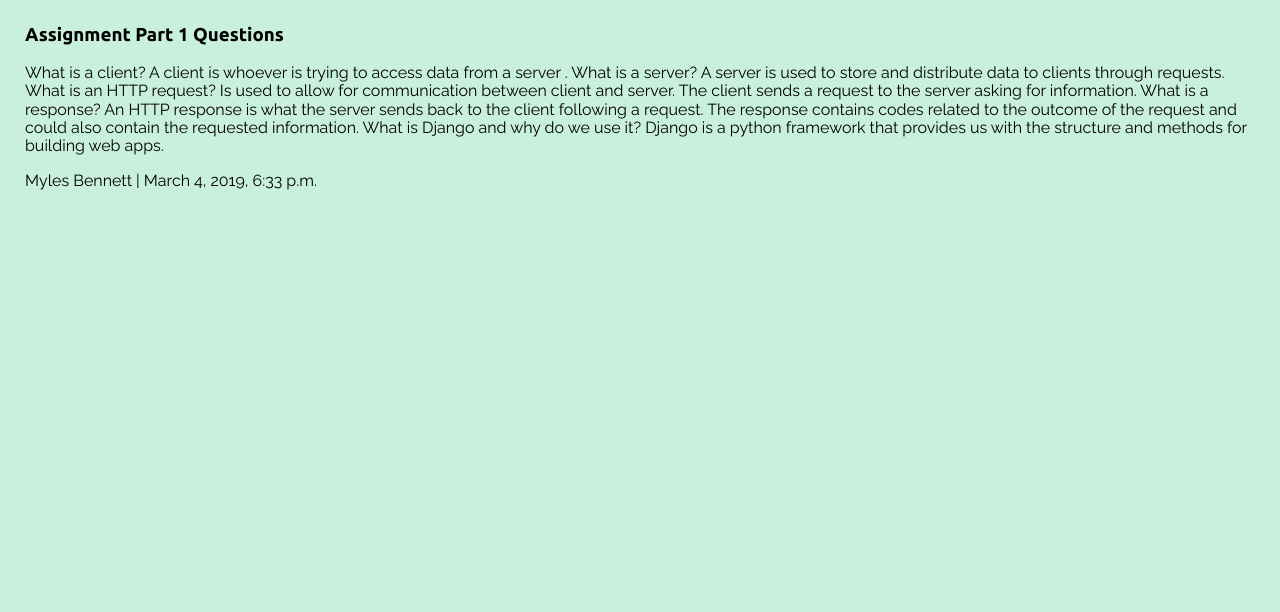
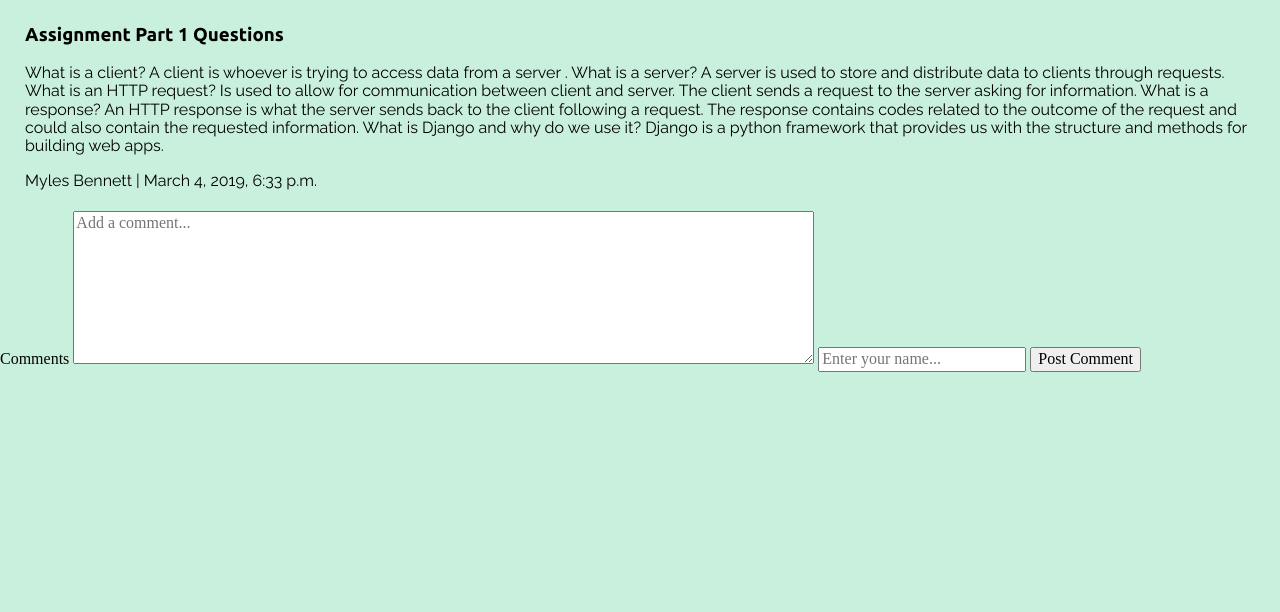
Before and after one commit to mylessbennett/django_blog, a Django app: page /post/1 in a window 1280 px wide. Shown: the part 82-694 px from the top of the page. Run offline with Django 3.2, Linux system fonts and the light colour scheme; data comes from the database, SQL or seed files in the repository; both versions use the stored data as it was after the commit.

Commit message:
made migrations for Comment model/ added comment section to blog post template

```diff
--- a/blog/admin.py
+++ b/blog/admin.py
@@ -1,5 +1,6 @@
 from django.contrib import admin
-from blog.models import Article
+from blog.models import Article, Comment
 
 
 admin.site.register(Article)
+admin.site.register(Comment)
--- a/blog/models.py
+++ b/blog/models.py
@@ -10,3 +10,10 @@ class Article(models.Model):
 
     def __str__(self):
         return self.title
+
+
+class Comment(models.Model):
+    user_name = models.CharField(max_length=255)
+    message = models.TextField()
+    created_date = models.DateTimeField(auto_now_add=True)
+    blog_post = models.ForeignKey(Article, on_delete=models.CASCADE, related_name='comments')
--- a/blog/static/css/main.css
+++ b/blog/static/css/main.css
@@ -38,7 +38,7 @@ a {
 
 footer {
   background-color: #0C4B33;
-  position: absolute;
+  position: fixed;
   bottom: 0;
   color: white;
   font-family: 'Ubuntu', sans-serif;
@@ -60,3 +60,7 @@ footer {
 .post_content {
     padding: 5px 25px;
 }
+
+.post_link:hover {
+  background-color: #9CDBBD;
+}
--- a/blog/templates/blog_post.html
+++ b/blog/templates/blog_post.html
@@ -5,4 +5,20 @@
     <p>{{article.body}}</p>
     <p>{{article.author}} | {{article.published_date}}</p>
   </article>
+  <article class="comment_section">
+    <form class="" action="{% url 'create_comment' %}" method="post">
+      {% csrf_token %}
+
+      <label for="comment_message">Comments</label>
+      <textarea name="comment_message" rows="8" cols="80" placeholder="Add a comment..."></textarea>
+
+      <input type="hidden" name="blog_id" value="{{ post.pk }}">
+      <input type="text" name="user_name" placeholder="Enter your name...">
+
+      <button type="submit" name="submit_button">
+        Post Comment
+      </button>
+
+    </form>
+  </article>
 {% endblock %}
--- a/blog/urls.py
+++ b/blog/urls.py
@@ -15,11 +15,12 @@ Including another URLconf
 """
 from django.contrib import admin
 from django.urls import path
-from blog.views import root, home_page, blog_post
+from blog.views import root, home_page, blog_post, create_comment
 
 urlpatterns = [
     path('admin/', admin.site.urls),
     path('', root),
     path('home/', home_page, name='home_page'),
-    path('post/<int:id>', blog_post, name='blog_post')
+    path('post/<int:id>', blog_post, name='blog_post'),
+    path('comments/new', create_comment, name='create_comment'),
 ]
--- a/blog/views.py
+++ b/blog/views.py
@@ -18,3 +18,7 @@ def blog_post(request, id):
     context = {'article': article}
     response = render(request, 'blog_post.html', context)
     return HttpResponse(response)
+
+
+def create_comment(request):
+    pass
```
Also changed, not shown: blog/migrations/0002_comment.py (added), db.sqlite3.
